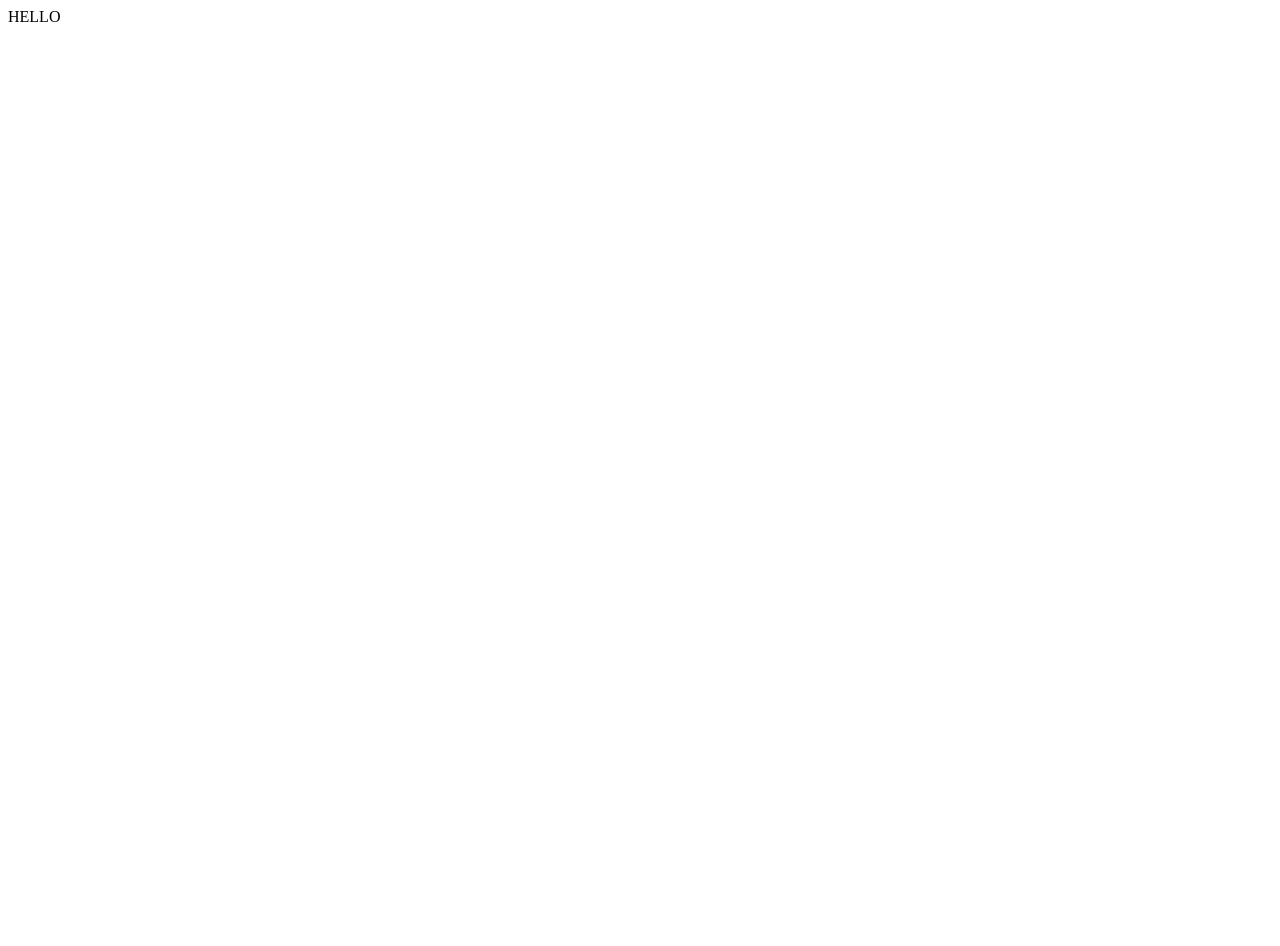
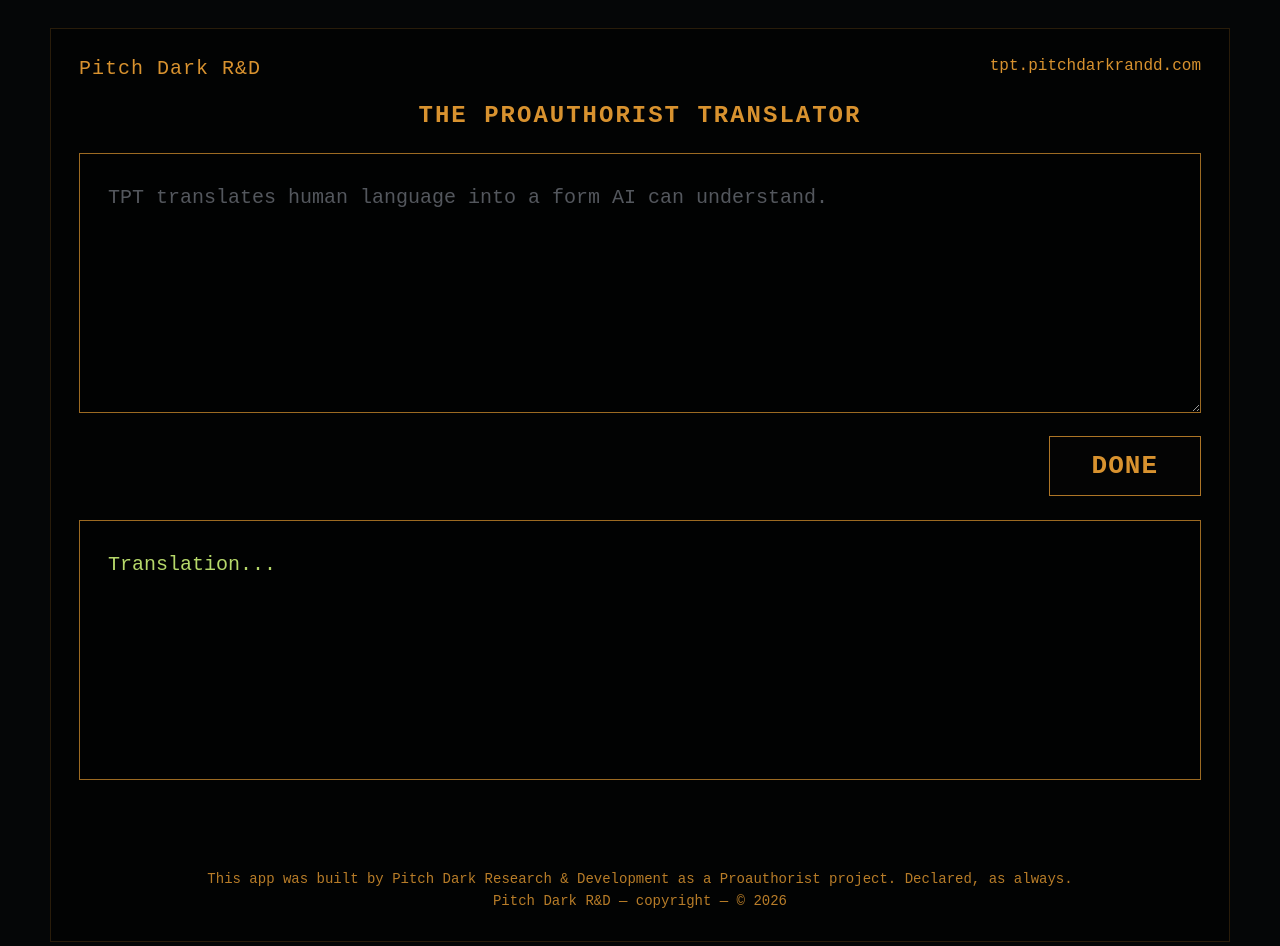
Before and after one commit to PitchDarkPress/tpt, a plain HTML site: page index.html in a window 1280 px wide. Before the commit the page ends 800 px from the top, so only its background shows below. Drawn offline with Linux system fonts and the light colour scheme.

Commit message:
Update index.html

```diff
--- a/index.html
+++ b/index.html
@@ -1 +1,210 @@
-HELLO
+<!DOCTYPE html>
+<html lang="en">
+<head>
+<meta charset="UTF-8">
+<meta name="viewport" content="width=device-width, initial-scale=1.0">
+<title>The Proauthorist Translator</title>
+
+<style>
+*{box-sizing:border-box}
+
+html,body{
+  margin:0;
+  min-height:100%;
+  background:#050607;
+  color:#d8922f;
+  font-family:"Courier New", monospace;
+}
+
+body{
+  padding:28px;
+}
+
+.app{
+  max-width:1180px;
+  margin:0 auto;
+  background:#020303;
+  border:1px solid rgba(216,146,47,.18);
+  padding:28px;
+}
+
+.header{
+  display:flex;
+  justify-content:space-between;
+  align-items:flex-start;
+  margin-bottom:22px;
+}
+
+.brand{
+  font-size:20px;
+  letter-spacing:1px;
+}
+
+.title{
+  text-align:center;
+  font-size:24px;
+  letter-spacing:2px;
+  margin-bottom:24px;
+  font-weight:bold;
+}
+
+.box{
+  width:100%;
+  min-height:260px;
+  background:#010202;
+  color:#d7d7d7;
+  border:1px solid rgba(216,146,47,.72);
+  padding:28px;
+  font-size:20px;
+  line-height:1.55;
+  resize:vertical;
+  outline:none;
+}
+
+.box::placeholder{
+  color:#777b84;
+  opacity:.7;
+}
+
+.output{
+  color:#b6d86a;
+  white-space:pre-wrap;
+  min-height:260px;
+}
+
+.controls{
+  display:flex;
+  justify-content:flex-end;
+  margin:18px 0 24px;
+}
+
+button{
+  background:#040404;
+  color:#d8922f;
+  border:1px solid rgba(216,146,47,.8);
+  padding:14px 42px;
+  font-family:"Courier New", monospace;
+  font-size:26px;
+  font-weight:bold;
+  cursor:pointer;
+  letter-spacing:1px;
+}
+
+button:hover{
+  box-shadow:0 0 16px rgba(216,146,47,.35);
+}
+
+.status{
+  text-align:right;
+  color:#22e640;
+  font-size:18px;
+  min-height:28px;
+  margin-top:18px;
+}
+
+.footer{
+  text-align:center;
+  margin-top:42px;
+  font-size:14px;
+  line-height:1.6;
+  color:#d8922f;
+  opacity:.85;
+}
+
+@media(max-width:700px){
+  body{padding:12px}
+  .app{padding:18px}
+  .header{display:block}
+  .title{font-size:19px}
+  .box{font-size:17px;min-height:220px}
+  button{width:100%}
+}
+</style>
+</head>
+
+<body>
+
+<div class="app">
+
+  <div class="header">
+    <div class="brand">Pitch Dark R&amp;D</div>
+    <div>tpt.pitchdarkrandd.com</div>
+  </div>
+
+  <div class="title">THE PROAUTHORIST TRANSLATOR</div>
+
+  <textarea
+    id="input"
+    class="box"
+    spellcheck="true"
+    placeholder="TPT translates human language into a form AI can understand."></textarea>
+
+  <div class="controls">
+    <button onclick="translateText()">DONE</button>
+  </div>
+
+  <div id="output" class="box output">Translation...</div>
+
+  <div id="status" class="status"></div>
+
+  <div class="footer">
+    This app was built by Pitch Dark Research &amp; Development as a Proauthorist project. Declared, as always.<br>
+    Pitch Dark R&amp;D — copyright — © 2026
+  </div>
+
+</div>
+
+<script>
+function toSnake(text){
+  return text
+    .toLowerCase()
+    .replace(/[^a-z0-9\s]/g,"")
+    .trim()
+    .replace(/\s+/g,"_");
+}
+
+function translateText(){
+  const input = document.getElementById("input").value.trim();
+  const output = document.getElementById("output");
+  const status = document.getElementById("status");
+
+  if(!input){
+    output.textContent = "Translation...";
+    status.textContent = "";
+    return;
+  }
+
+  const lines = input
+    .split(/\n+/)
+    .map(l => l.trim())
+    .filter(Boolean);
+
+  let result = [];
+  result.push("PROJECT=TPT");
+  result.push("MODE=human_to_ai_translation");
+  result.push("INPUT=human_language");
+  result.push("INTENT=preserve");
+  result.push("");
+
+  lines.forEach((line, index) => {
+    result.push("STATEMENT_" + String(index + 1).padStart(2,"0") + "=" + toSnake(line));
+  });
+
+  result.push("");
+  result.push("CORE_RULE=do_not_rewrite_intent");
+  result.push("SPELLING_ONLY=true");
+  result.push("READY_FOR_AI=true");
+
+  const finalText = result.join("\n");
+  output.textContent = finalText;
+
+  navigator.clipboard.writeText(finalText).then(() => {
+    status.textContent = "Translation copied. Paste to AI...";
+  }).catch(() => {
+    status.textContent = "Translation ready. Copy manually.";
+  });
+}
+</script>
+
+</body>
+</html>
```
